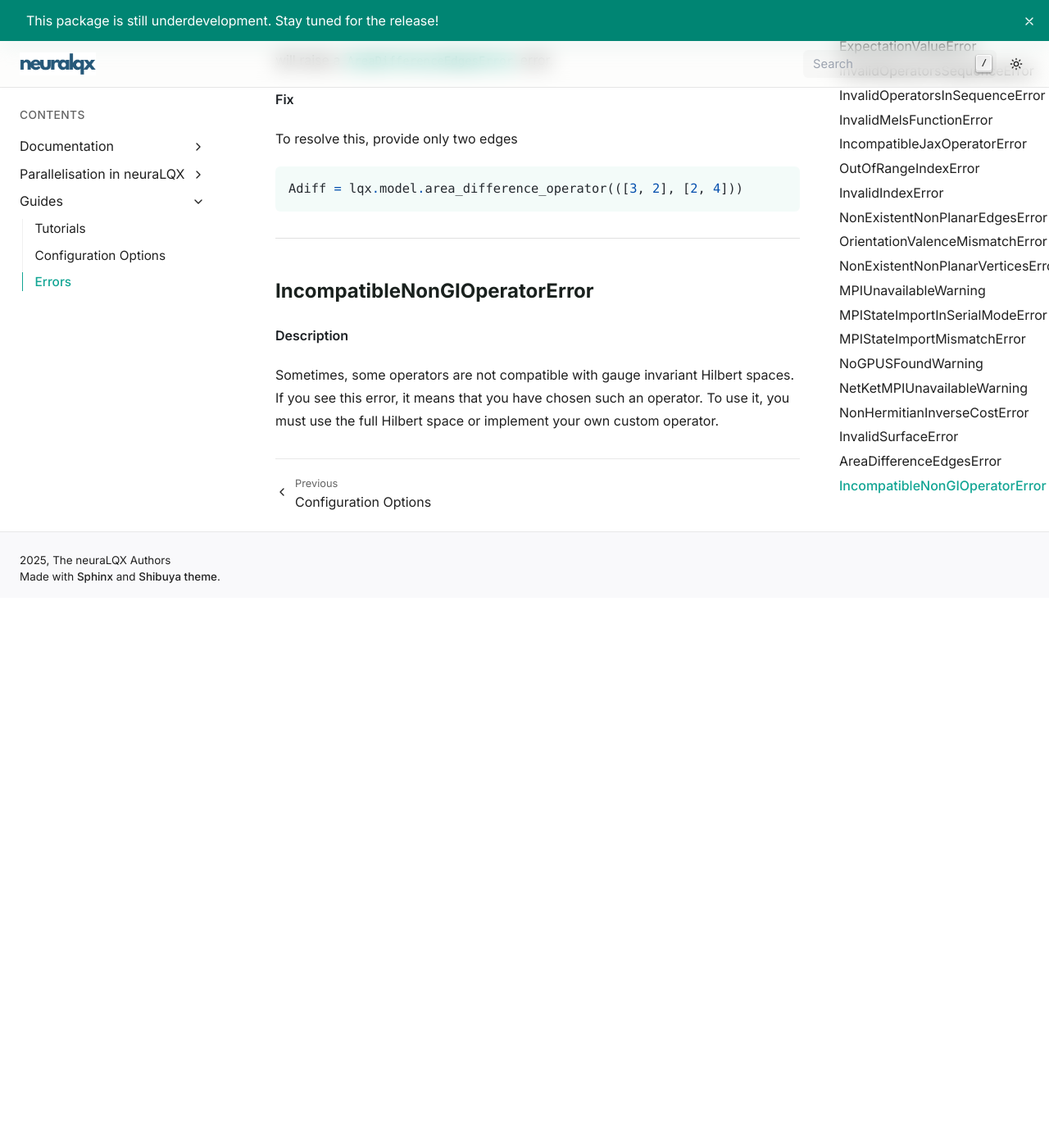
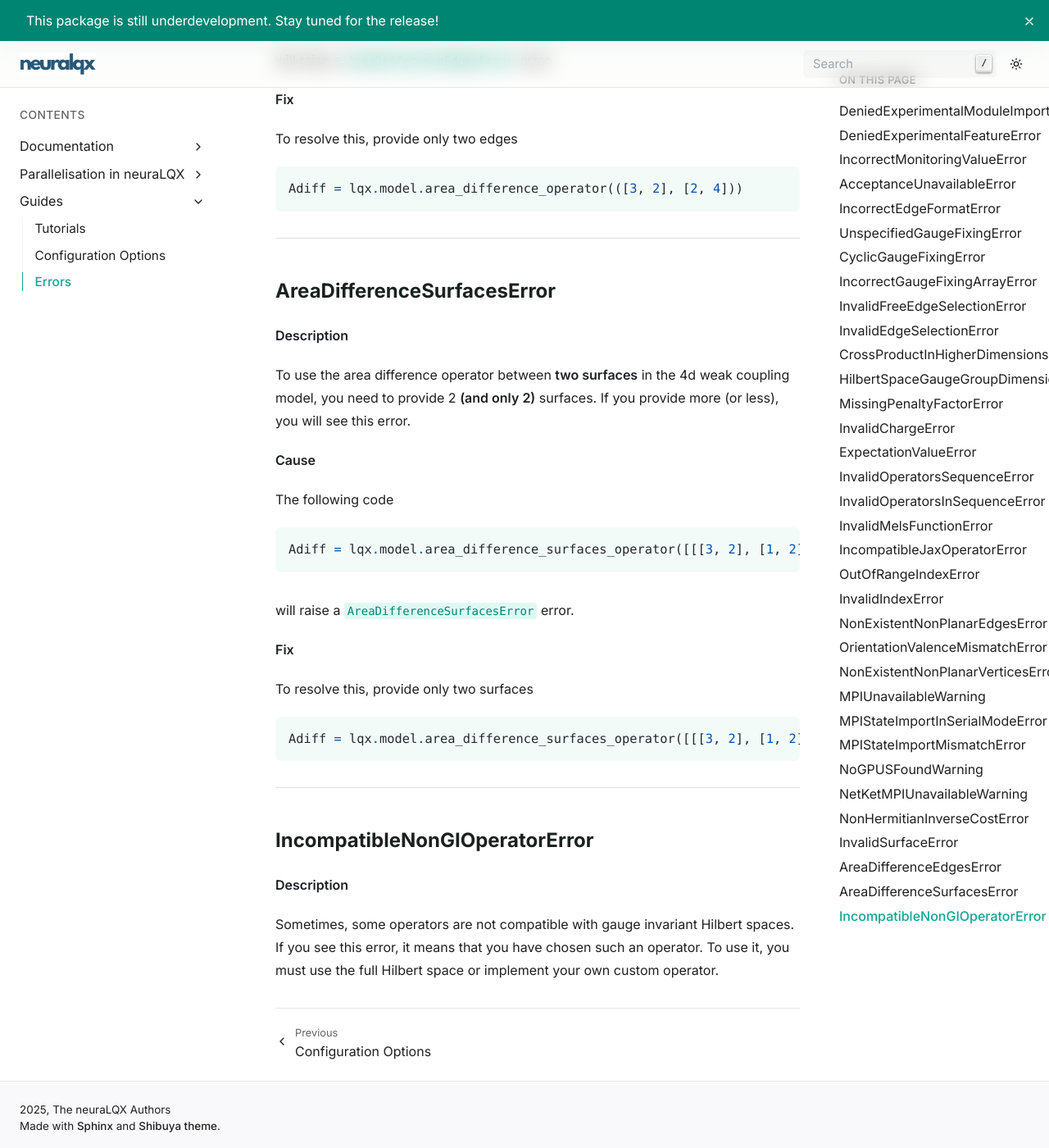
Before and after one commit to waleed-sh/neuraLQX, a Sphinx documentation site: the page built from docs/guides/errors.rst, in a window 1280 px wide and 1400 px high, scrolled down 29967 px. Shown: the whole window at 82% size. Built offline with Sphinx 7.4.7, drawn with Linux system fonts in a browser that asks for light colours; before the commit the page ends 30696 px from its top, so only the background shows below that.

Commit message:
docs update

```diff
--- a/docs/guides/errors.rst
+++ b/docs/guides/errors.rst
@@ -1320,6 +1320,38 @@ To resolve this, provide only two edges
 
    <hr style="margin: 30px 0;">
 
+AreaDifferenceSurfacesError
+-----------------------------------
+
+**Description**
+
+To use the area difference operator between **two surfaces** in the 4d weak coupling model, you need
+to provide 2 **(and only 2)** surfaces. If you provide more (or less), you will see this error.
+
+
+**Cause**
+
+The following code
+
+.. code-block:: python
+
+    Adiff = lqx.model.area_difference_surfaces_operator([[[3, 2], [1, 2]], [[0, 2], [4, 5]], [0, 1], [1, 5]])
+
+will raise a ``AreaDifferenceSurfacesError`` error.
+
+
+**Fix**
+
+To resolve this, provide only two surfaces
+
+.. code-block:: python
+
+    Adiff = lqx.model.area_difference_surfaces_operator([[[3, 2], [1, 2]], [[0, 2], [4, 5]]])
+
+.. raw:: html
+
+   <hr style="margin: 30px 0;">
+
 
 IncompatibleNonGIOperatorError
 -----------------------------------
```
